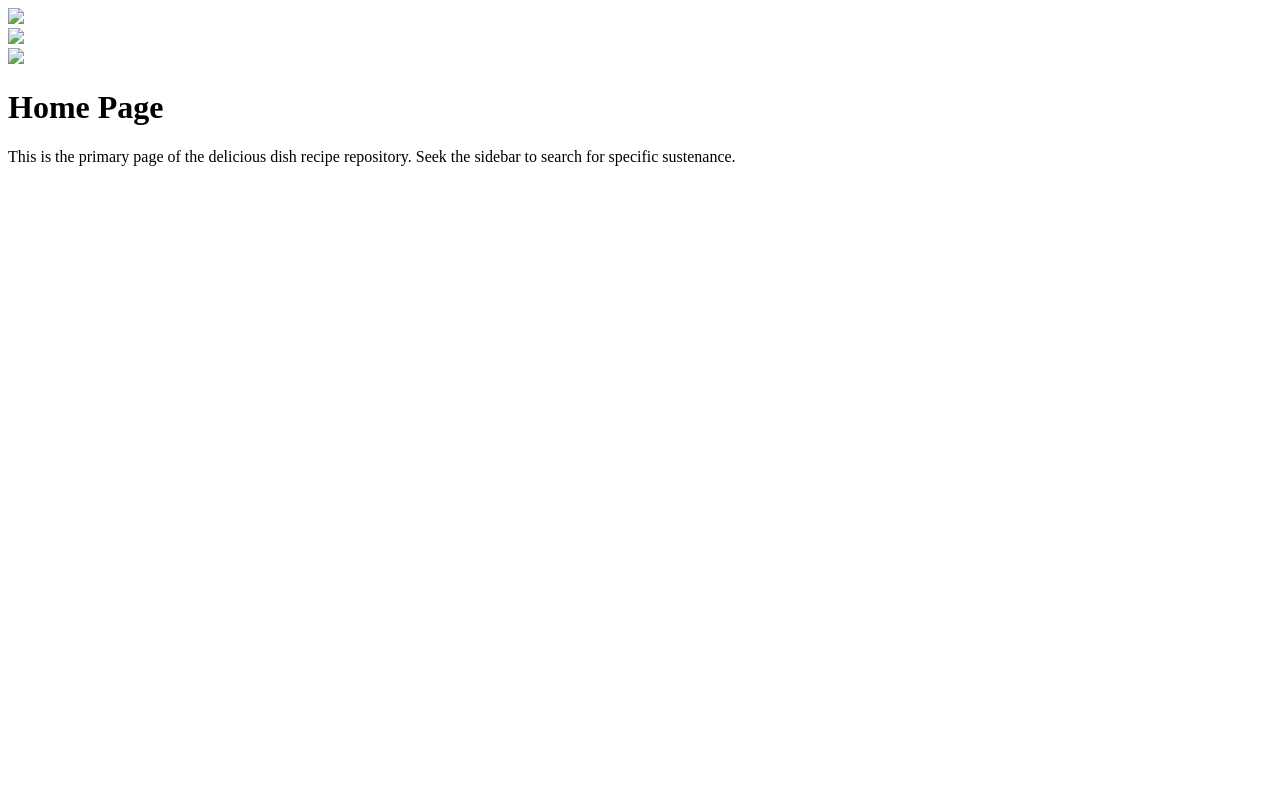
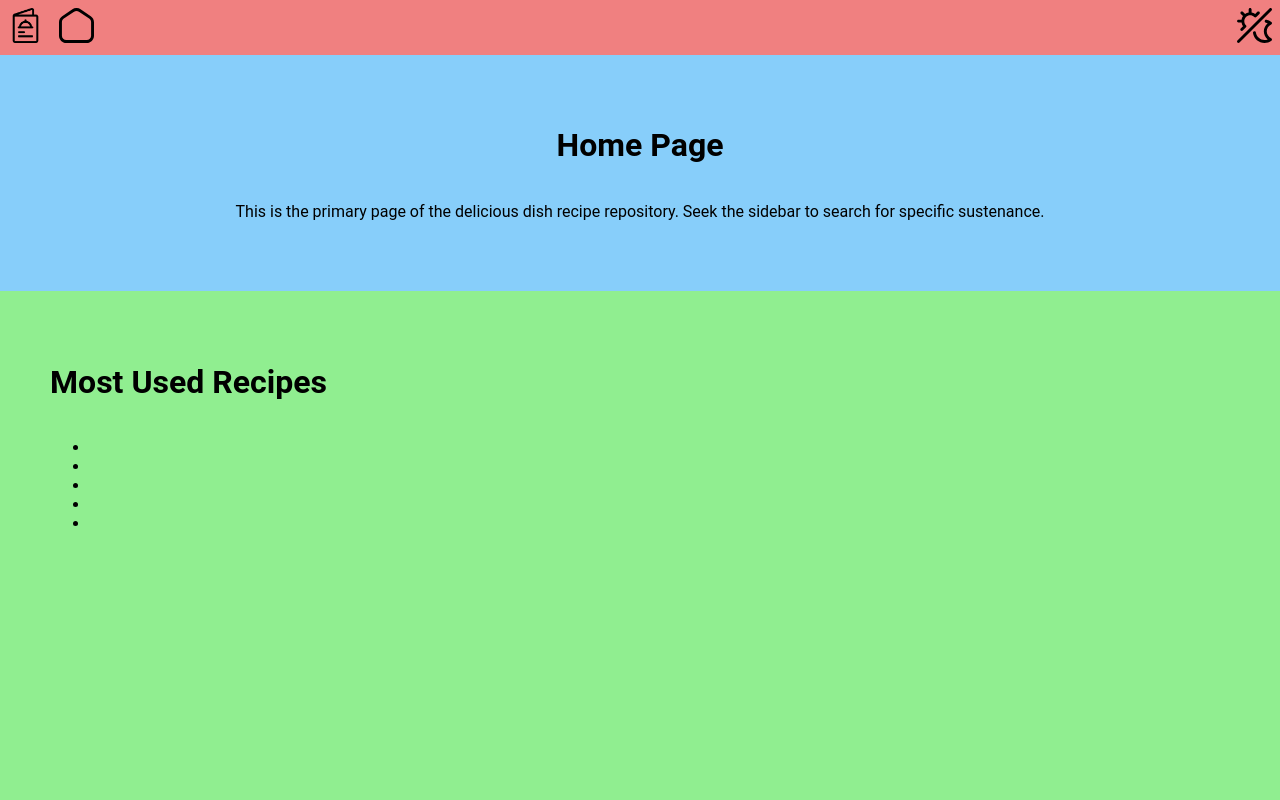
Before and after one commit to EvanMckenzie/personal-recipes, a plain HTML site: page index.html in a window 1280 px wide. Drawn offline with Linux system fonts and the light colour scheme.

Commit message:
Updated index.html to have basic page structure, added main stylesheet, added button images

```diff
--- a/index.html
+++ b/index.html
@@ -3,30 +3,32 @@
     <head>
         <meta charset="UTF-8">
         <title>Personal Recipes - Home</title>
+        <link rel="stylesheet" href="main_style.css">
     </head>
     <body>
-        <nav class="navbar navbar-top-left">
-            <div class="navbar-item">
-                <img src="/images/hamburger-button.jpg" class="grow-on-hover">
+        <header>
+            <div class="right-buttons">
+                <a href="index.html"><img src="images/menu.png" class="header-img grow-on-hover"></a>
+                <a href="index.html"><img src="images/home.svg" class="header-img grow-on-hover"></a>
             </div>
-            <div class="navbar-item">
-                <a href="/index.html">
-                    <img src="/images/home-button.jpg" class="grow-on-hover">
-                </a>
+            <div class="left-buttons">
+                <a href="index.html"><img src="images/night-day.svg" class="header-img grow-on-hover"></a>
             </div>
-        </nav>
+        </header>
+        <div class="panel-1">
+            <h1 class="page-heading">Home Page</h1>
+            <p class="page-blurb">This is the primary page of the delicious dish recipe repository. Seek the sidebar to search for specific sustenance.</p>
+        </div>
 
-        <nav class="navbar navbar-top-right">
-            <div class="navbar-item">
-                <!-- this is the placeholder for a light / dark mode button -->
-                <img src="/images/sun-moon-button.jpg">
-            </div>
-        </nav>
-
-        <h1 class="page-heading">Home Page</h1>
-
-        <div class="recipe-content-container">
-            <p>This is the primary page of the delicious dish recipe repository. Seek the sidebar to search for specific sustenance.</p>
+        <div class="panel-2">
+            <h1 class="page-heading">Most Used Recipes</h1>
+            <ul>
+                <li></li>
+                <li></li>
+                <li></li>
+                <li></li>
+                <li></li>
+            </ul>
         </div>
 
     </body>
--- /dev/null
+++ b/main_style.css
@@ -0,0 +1,56 @@
+body {
+    font-family: Roboto, sans-serif;
+    margin: 0;
+    height: 100vh;
+    display: flex;
+    flex-direction: column;
+    justify-content: space-between;
+}
+
+/*------ HEADER ------*/
+
+header {
+    background-color: lightcoral;
+    display: flex;
+    justify-content: space-between;
+    align-items: center;
+    padding: 8px;
+}
+
+.header-img {
+    width: 35px;
+    height: 35px;
+}
+
+.right-buttons {
+    display: flex;
+    justify-content: flex-end;
+    gap: 16px;
+}
+
+.left-buttons {
+    display: flex;
+    justify-content: flex-start;
+    gap: 16px;
+}
+
+/*------ PANEL 1 ------*/
+
+.panel-1 {
+    background-color: lightskyblue;
+    flex: 1;
+    display: flex;
+    flex-direction: column;
+    align-items: center;
+    padding: 50px;
+}
+
+/*------ PANEL 2 ------*/
+
+.panel-2 {
+    background-color: lightgreen;
+    flex: 3;
+    display: flex;
+    flex-direction: column;
+    padding: 50px;
+}
```
Also changed, not shown: images/dark-planet-moon.svg (added), images/home.svg (added), images/light-planet-moon.svg (added), images/menu-burger.svg (added), images/menu.png (added), images/moon.svg (added), images/night-day.svg (added), images/sidebar.png (added), images/sun.svg (added).
